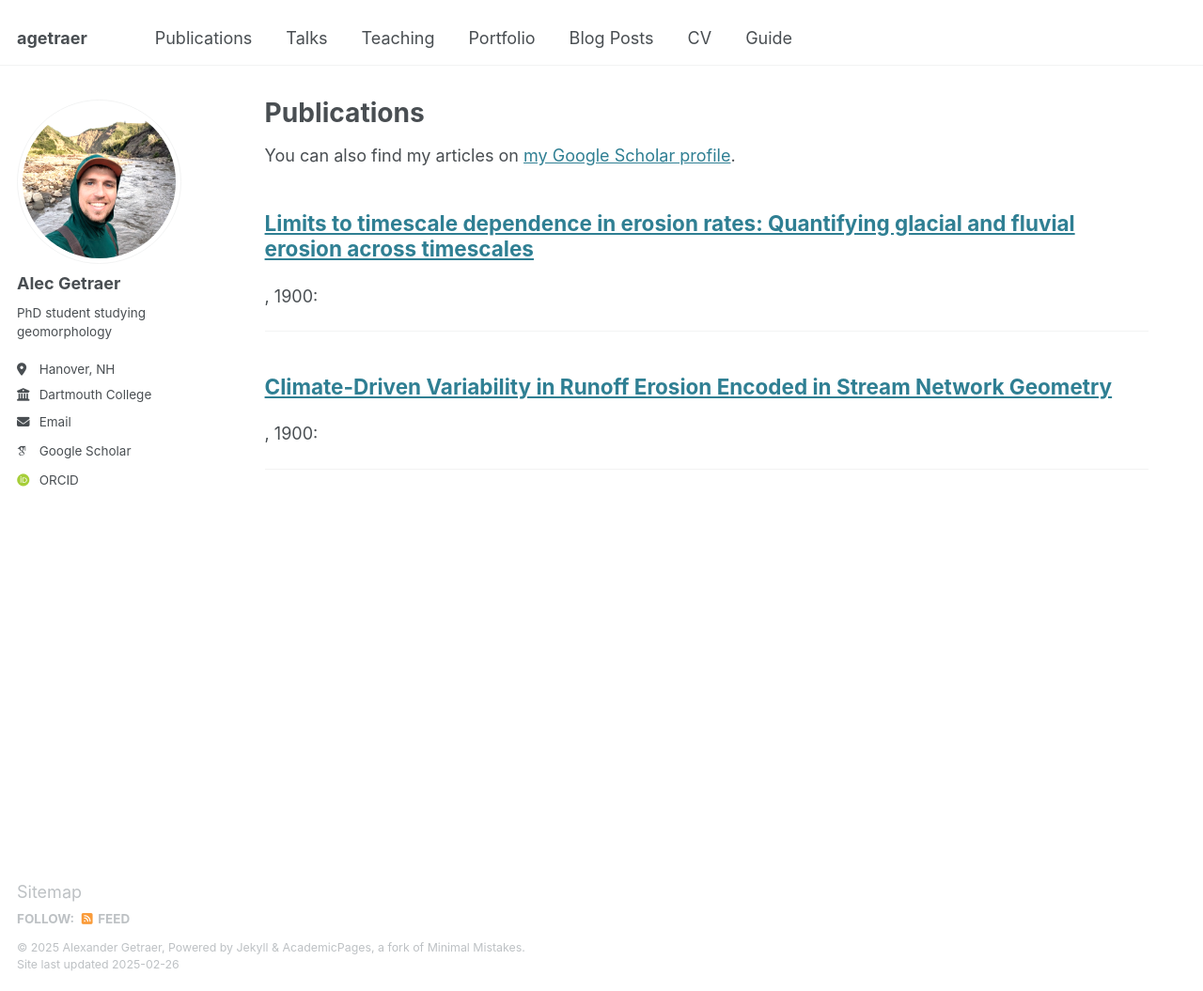
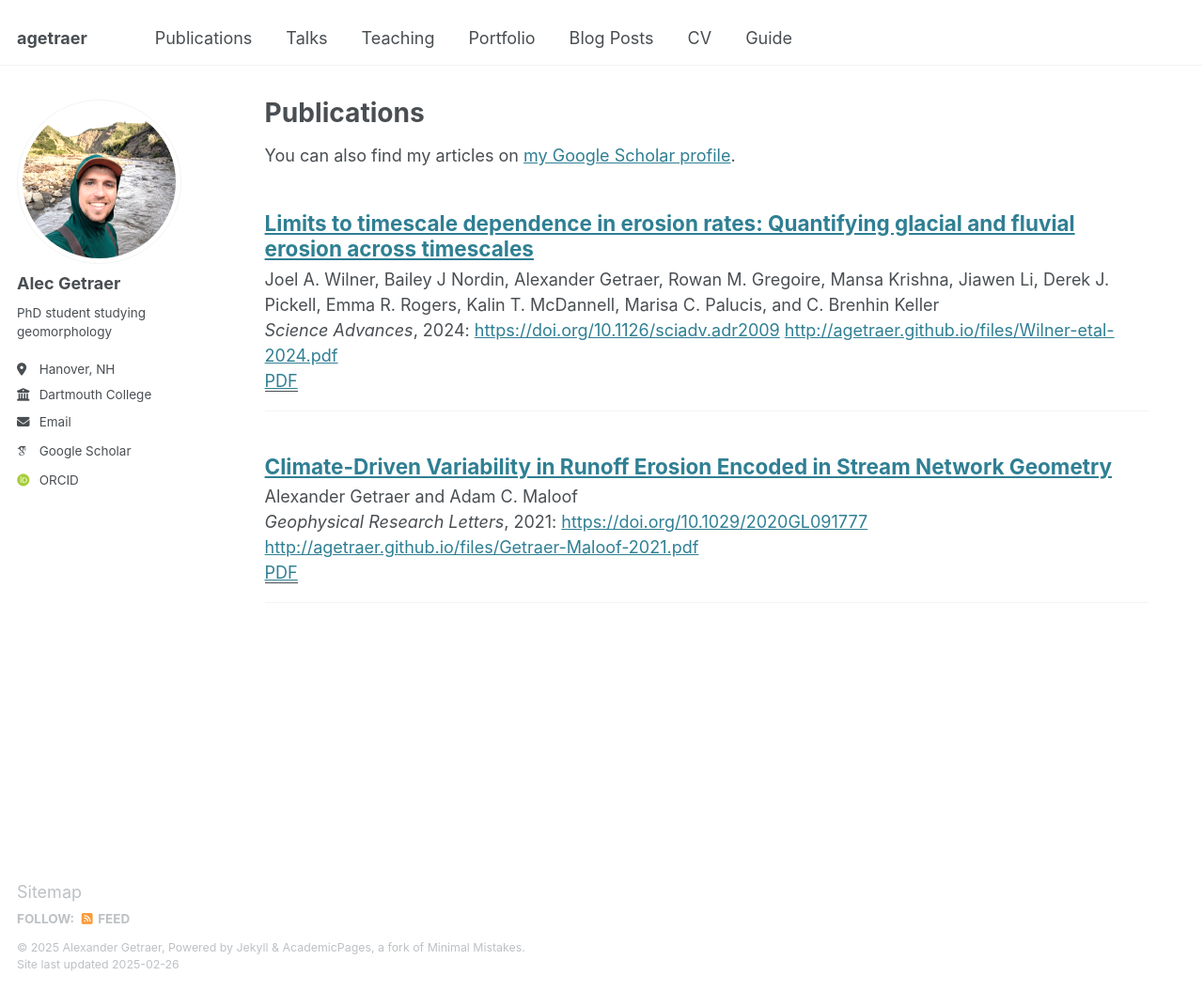
Before and after one commit to agetraer/agetraer.github.io, a Jekyll site: the page built from _pages/publications.md, in a window 1280 px wide and 1055 px high. Shown: the whole window at 94% size. Built offline with Jekyll 4.4.1, drawn with Linux system fonts in a browser that asks for light colours; some web fonts are replaced; some of the changed lines change nothing that is shown.

Commit message:
Update publications

```diff
--- a/_includes/archive-single.html
+++ b/_includes/archive-single.html
@@ -37,8 +37,7 @@
         {% if post.collection == 'teaching' %}
           <p> {{ post.type }}, <i>{{ post.venue }}</i>, {{ post.date | default: "1900-01-01" | date: "%Y" }} </p>
         {% elsif post.collection == 'publications' %}
-          <p>{{ page.authors }} </p>
-          <p><i>{{ page.venue }}</i>, {{ page.date | default: "1900-01-01" | date: "%Y" }}:  <a href="{{ page.paperurl }}">{{ page.paperurl }}</a><a href="PDF">{{ post.pdfurl }}</a></p>
+          {{ post.authors }}<br><i>{{ post.venue }}</i>, {{ post.date | default: "1900-01-01" | date: "%Y" }}:  <a href="{{ post.paperurl }}">{{ post.paperurl }}</a> <a href="PDF">{{ post.pdfurl }}</a><br>
         {% elsif post.date %}
          <p class="page__date"><strong><i class="fa fa-fw fa-calendar" aria-hidden="true"></i> {{ site.data.ui-text[site.locale].date_label | default: "Published:" }}</strong> <time datetime="{{ post.date | default: "1900-01-01" | date_to_xmlschema }}">{{ post.date | default: "1900-01-01" | date: "%B %d, %Y" }}</time></p>
         {% endif %}
--- a/_layouts/single.html
+++ b/_layouts/single.html
@@ -38,7 +38,7 @@ layout: default
           <p> {{ page.type }}, <i>{{ page.venue }}</i>, {{ page.date | default: "1900-01-01" | date: "%Y" }} </p>
         {% elsif page.venue and page.date %}
           <p>{{ page.authors }} </p>
-          <p><i>{{ page.venue }}</i>, {{ page.date | default: "1900-01-01" | date: "%Y" }}:  <a href="{{ page.paperurl }}">{{ page.paperurl }}</a><a href="PDF">{{ post.pdfurl }}</a></p>
+          <p><i>{{ page.venue }}</i>, {{ page.date | default: "1900-01-01" | date: "%Y" }}:  <a href="{{ page.paperurl }}">{{ page.paperurl }}</a> <a href="PDF">{{ post.pdfurl }}</a></p>
 
         {% elsif page.date %}
           <p class="page__date"><strong><i class="fa fa-fw fa-calendar" aria-hidden="true"></i> {{ site.data.ui-text[site.locale].date_label | default: "Published:" }}</strong> <time datetime="{{ page.date | date_to_xmlschema }}">{{ page.date | default: "1900-01-01" | date: "%B %d, %Y" }}</time></p>
--- a/_publications/2021-01-19-Getraer-Maloof-2021.md
+++ b/_publications/2021-01-19-Getraer-Maloof-2021.md
@@ -2,7 +2,7 @@
 title: "Climate-Driven Variability in Runoff Erosion Encoded in Stream Network Geometry"
 authors: Alexander Getraer and Adam C. Maloof
 collection: publications
-pdf: http://agetraer.github.io/files/Getraer-Maloof-2021.pdf
+pdfurl: http://agetraer.github.io/files/Getraer-Maloof-2021.pdf
 permalink: /publication/2021-01-19-Getraer-Maloof-2021
 date: 2021-01-19
 venue: 'Geophysical Research Letters'
--- a/_publications/2024-12-20-Wilner-etal-2024.md
+++ b/_publications/2024-12-20-Wilner-etal-2024.md
@@ -2,7 +2,7 @@
 title: "Limits to timescale dependence in erosion rates: Quantifying glacial and fluvial erosion across timescales"
 authors: Joel A. Wilner, Bailey J Nordin, Alexander Getraer, Rowan M. Gregoire, Mansa Krishna, Jiawen Li, Derek J. Pickell, Emma R. Rogers, Kalin T. McDannell, Marisa C. Palucis, and C. Brenhin Keller
 collection: publications
-pdf: http://agetraer.github.io/files/Wilner-etal-2024.pdf
+pdfurl: http://agetraer.github.io/files/Wilner-etal-2024.pdf
 permalink: /publication/2024-12-20-Wilner-etal-2024
 date: 2024-12-20
 venue: 'Science Advances'
```
